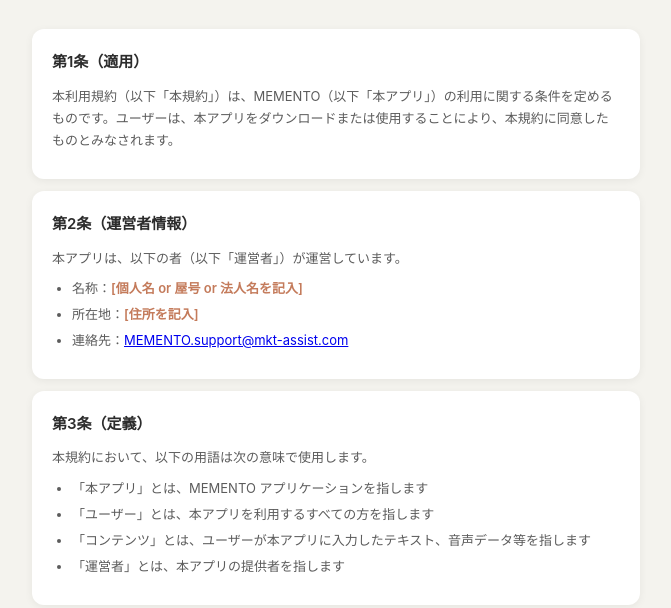
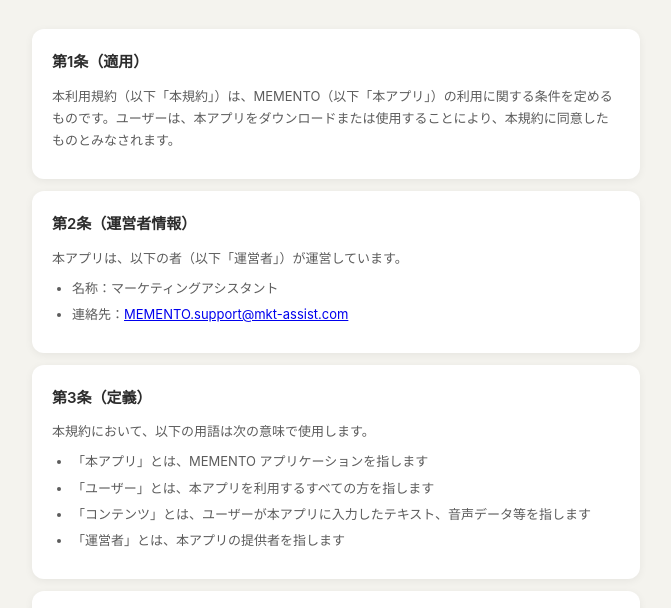
Before and after one commit to ryota19913824-rgb/memento-legal, a plain HTML site: page terms.html in a window 1280 px wide. Shown: the part 149-757 px from the top of the page, without its empty margins (304-975 px from the left). Drawn offline with Linux system fonts and the light colour scheme.

Commit message:
Update operator information in terms.html

```diff
--- a/terms.html
+++ b/terms.html
@@ -114,9 +114,7 @@
     <h2>第2条（運営者情報）</h2>
     <p>本アプリは、以下の者（以下「運営者」）が運営しています。</p>
     <ul>
-      <!-- TODO: 実際の情報を入力 -->
-      <li>名称：<span class="todo">[個人名 or 屋号 or 法人名を記入]</span></li>
-      <li>所在地：<span class="todo">[住所を記入]</span></li>
+      <li>名称：マーケティングアシスタント</li>
       <li>連絡先：<a href="mailto:MEMENTO.support@mkt-assist.com">MEMENTO.support@mkt-assist.com</a></li>
     </ul>
   </section>
```
